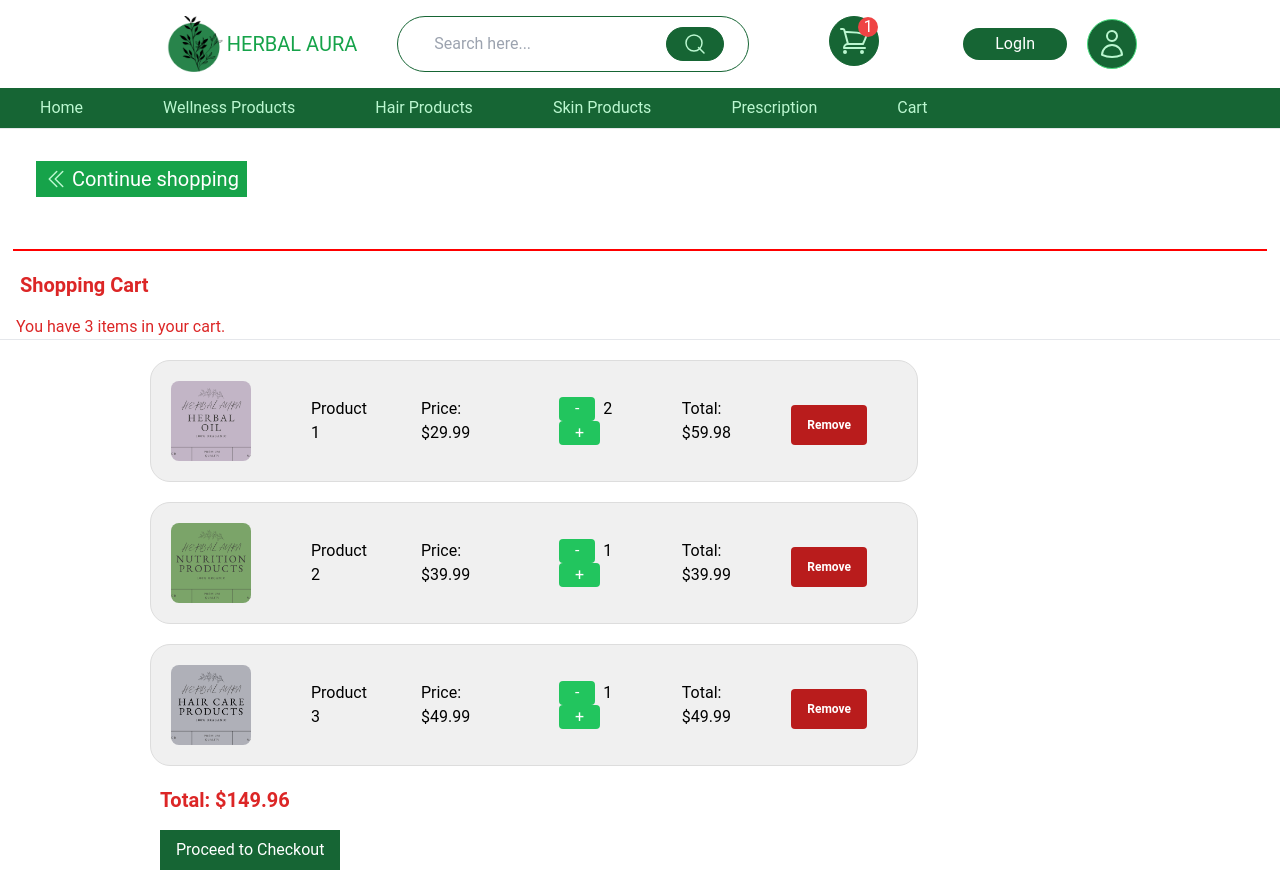
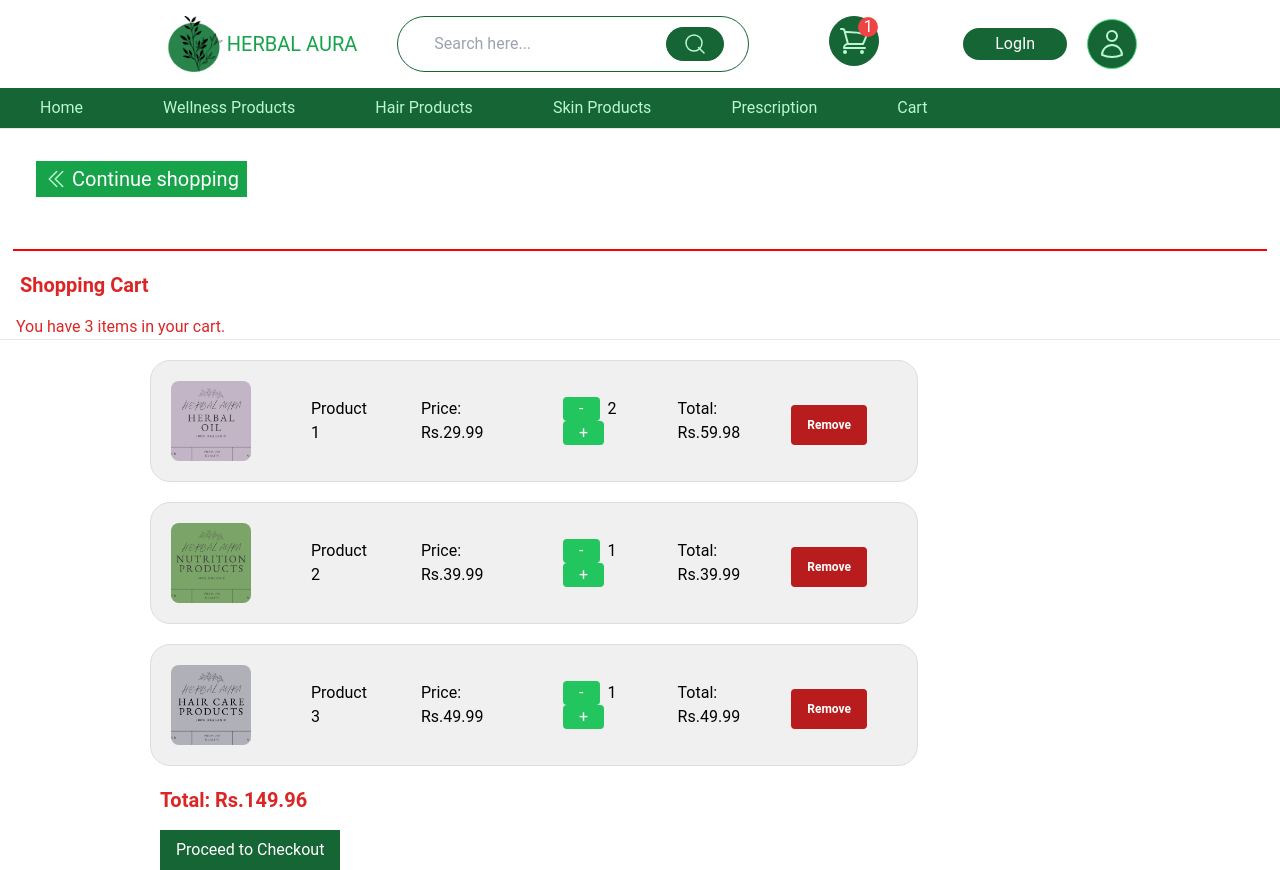
Before and after one commit to MIHIRI099/Herbal_Aura_website, a React (Vite) app in the folder client/: page /cart in a window 1280 px wide. Built offline with nearby package versions, Linux system fonts and the light colour scheme; no server answers.

Commit message:
ui_updates

```diff
--- a/client/src/components/CartTile.jsx
+++ b/client/src/components/CartTile.jsx
@@ -69,13 +69,13 @@ const CartTile = ({ image, name, description, price, quantity, onRemove }) => {
           <p>{description}</p>
         </div>
         <div style={detailsStyle}>
-          <p className='font-weight-bold px-6'>Price: ${price.toFixed(2)}</p>
+          <p className='font-weight-bold px-6'>Price: Rs.{price.toFixed(2)}</p>
           <div className='px-6'>
             <button onClick={() => handleQuantityChange(-1)} className="bg-green-500 text-white h-6 px-4 rounded">-</button>
             <span className="mx-2">{localQuantity}</span>
             <button onClick={() => handleQuantityChange(1)} className="bg-green-500 text-white h-6 px-4 rounded">+</button>
           </div>
-          <p>Total: ${(price * localQuantity).toFixed(2)}</p>
+          <p>Total: Rs.{(price * localQuantity).toFixed(2)}</p>
           <div style={buttonStyle}>
             <button onClick={() => onRemove()} className="bg-red-700 hover:bg-red-200 h-10 text-white text-xs font-bold py-2 px-4 rounded">
               Remove
--- a/client/src/pages/CartPage.jsx
+++ b/client/src/pages/CartPage.jsx
@@ -59,7 +59,7 @@ const CartPage = () => {
             <CartTile key={item.id} image={item.image} name={item.name} price={item.price} quantity={item.quantity} onRemove={() => handleRemoveItem(item.id)} />
           ))}
           <div className="mt-4 px-20 ">
-            <p className="text-xl font-semibold text-red-600 px-20">Total: ${calculateTotal(cartItems).toFixed(2)}</p>
+            <p className="text-xl font-semibold text-red-600 px-20">Total: Rs.{calculateTotal(cartItems).toFixed(2)}</p>
             <div className="flex  align-middle">
             <Link to={'/checkout'} className='padding-left: px-20 rounded-m'>
             <button className="bg-green-800 text-white px-4 py-2 mt-4">Proceed to Checkout</button>
```
